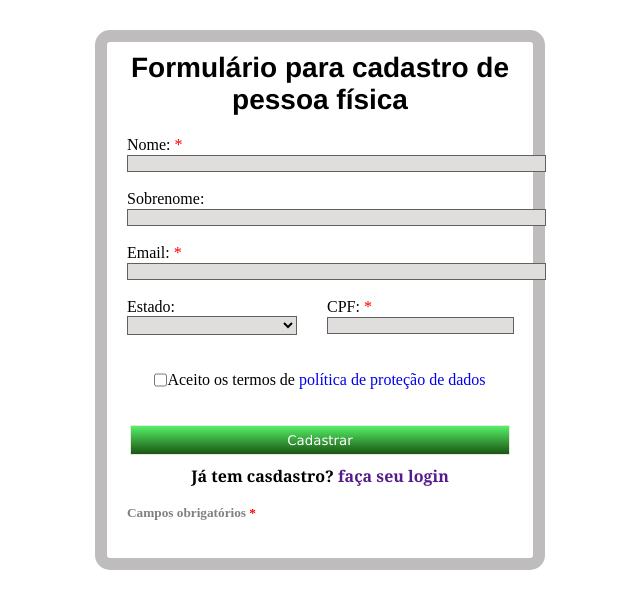
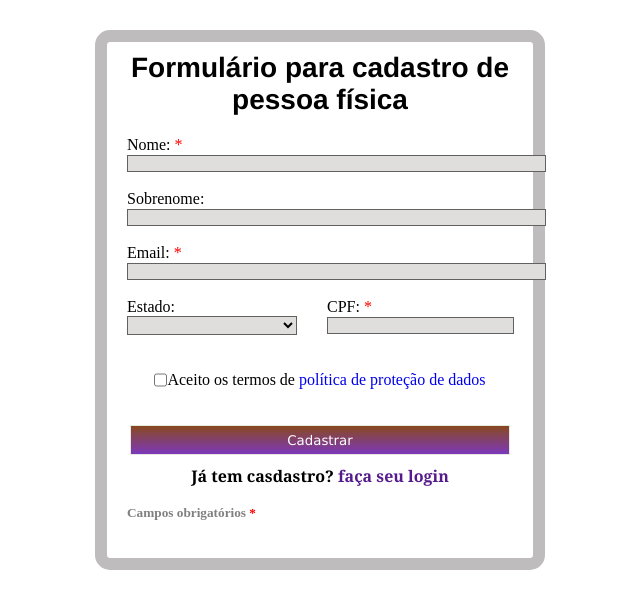
Before and after one commit to LucassdosAnjos/Formulario, a plain HTML site: page index.html in a window 1280 px wide. In both pictures the pointer is over the button "Cadastrar". Shown: the whole page, without its empty margins (320-960 px from the left). Drawn offline with Linux system fonts and the light colour scheme.

Commit message:
segundo commit

```diff
--- a/style.css
+++ b/style.css
@@ -83,6 +83,11 @@ button {
     font-family: 'Lucida Sans Regular', 'Lucida Grande', 'Lucida Sans Unicode', Geneva, Verdana, sans-serif;
 }
 
+button:hover {
+    background: linear-gradient( #88491f, #7c38bb);
+    border: 1px solid rgb(231, 233, 224);
+}
+
 h4 {
     font-family: Cambria, Cochin, Georgia, Times, 'Times New Roman', serif;
 }
```
